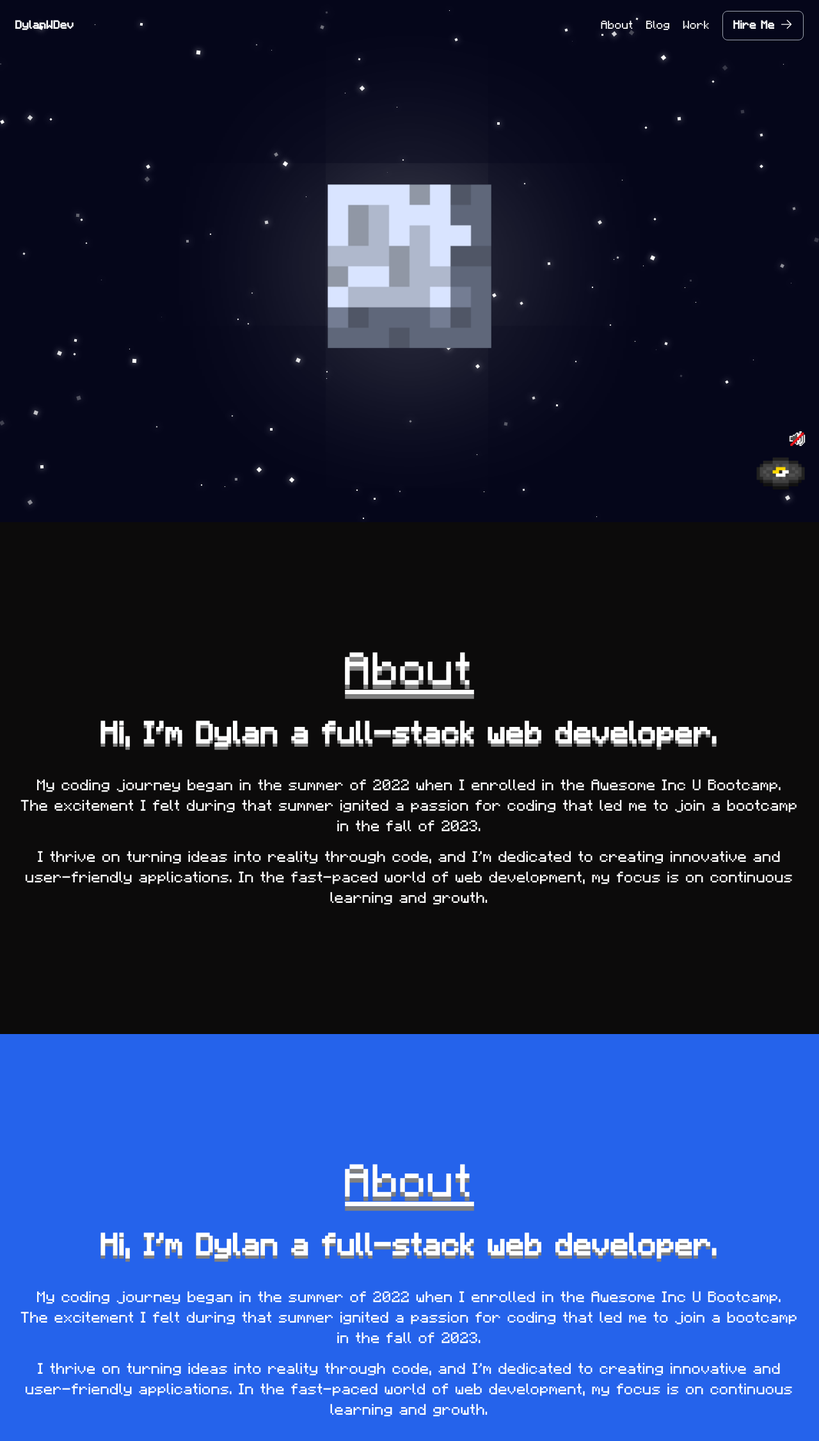
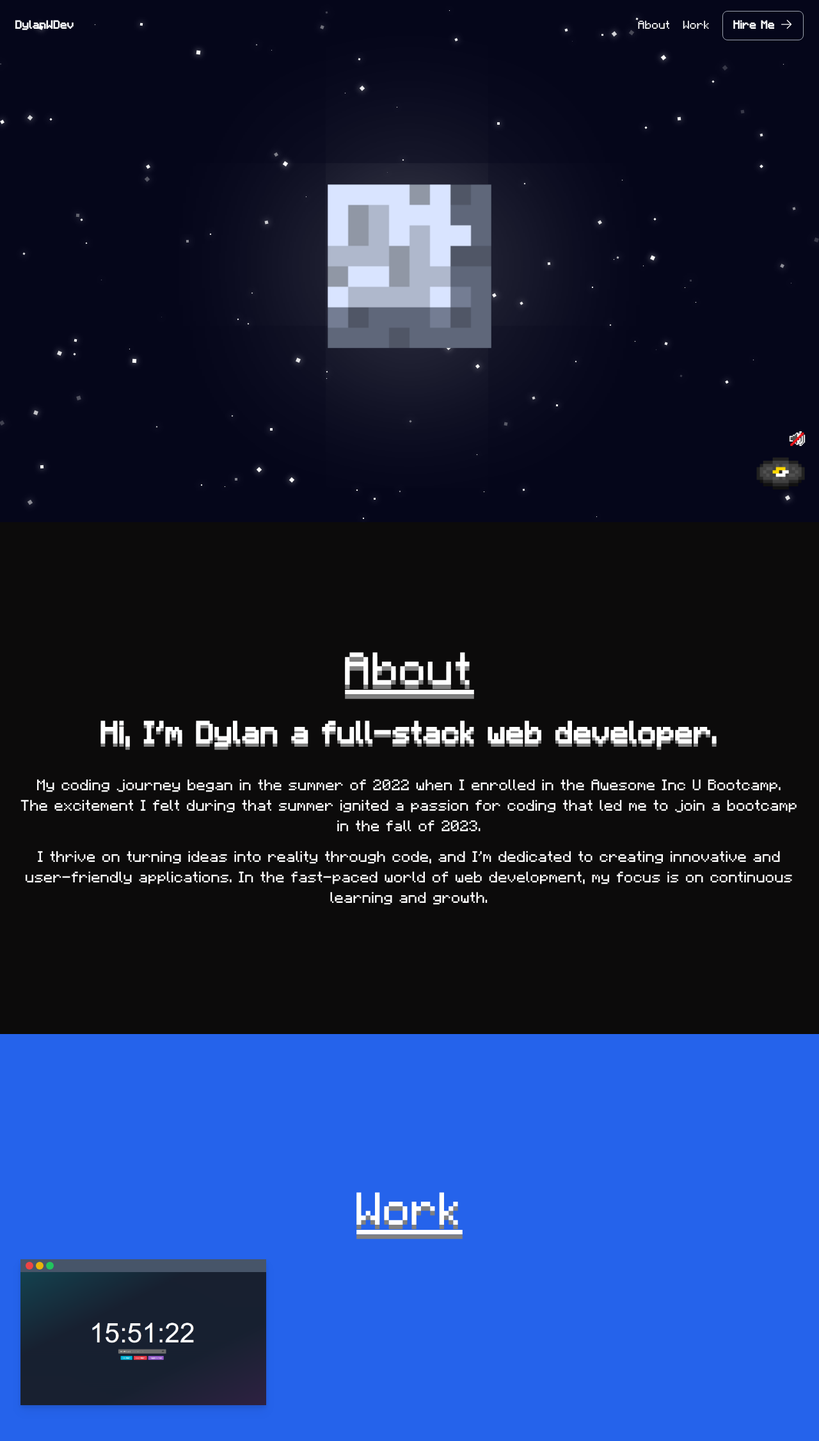
Before and after one commit to DylanWDev/Portfolio, a Next.js app: page / in a window 1280 px wide. Shown: the top 2252 px of the page at 64% size. Built offline with nearby package versions, Linux system fonts and the light colour scheme.

Commit message:
work anchor

```diff
--- a/src/app/components/Nav/Nav.jsx
+++ b/src/app/components/Nav/Nav.jsx
@@ -35,21 +35,7 @@ const Nav = () => {
               }`}
             ></span>
           </Link>
-          <Link
-            to="blog"
-            smooth={true}
-            duration={500}
-            className={`relative w-fit block transition ease-in-out hover:text-violet-600 cursor-pointer after:block after:content-[''] after:absolute after:h-[3px] after:bg-violet-600 after:w-full after:scale-x-0 after:hover:scale-x-100 after:transition after:duration-300 after:origin-center ${
-              isCurrentPage("#blog") ? "text-violet-600" : ""
-            }`}
-          >
-            Blog
-            <span
-              className={`absolute block after:block after:content-[''] after:absolute after:h-[3px] after:bg-violet-600 after:w-full after:scale-x-0 after:hover:scale-x-100 after:transition after:duration-300 after:origin-center ${
-                isCurrentPage("#blog") ? "scale-x-100" : ""
-              }`}
-            ></span>
-          </Link>
+
           <Link
             to="work"
             smooth={true}
--- /dev/null
+++ b/src/app/components/Work/Work.jsx
@@ -0,0 +1,18 @@
+"use client";
+import React, { useEffect, useState } from "react";
+import Card from "../Card/Card";
+
+export default function Work() {
+  return (
+    <div className="flex flex-col justify-center text-center container h-screen mx-auto p-8">
+      <div
+        style={{ textShadow: "0px 0.1em gray" }}
+        className="hide underline underline-offset-8 text-white text-5xl md:text-6xl lg:text-7xl mb-10 "
+      >
+        Work
+      </div>
+
+      <Card />
+    </div>
+  );
+}
--- a/src/app/page.js
+++ b/src/app/page.js
@@ -3,6 +3,7 @@ import React from "react";
 import Stars from "./components/Stars/Stars.jsx";
 import Nav from "./components/Nav/Nav.jsx";
 import About from "./components/About/About.jsx";
+import Work from "./components/Work/Work.jsx";
 import Jukebox from "./components/jukebox/Jukebox.jsx";
 import Moon from "./components/Moon/Moon.jsx";
 
@@ -28,9 +29,9 @@ export default function Home() {
         </div>
       </div>
 
-      <div id="otherSection" className="bg-blue-600">
+      <div id="work" className="bg-blue-600">
         <div>
-          <About />
+          <Work />
         </div>
       </div>
 
```
